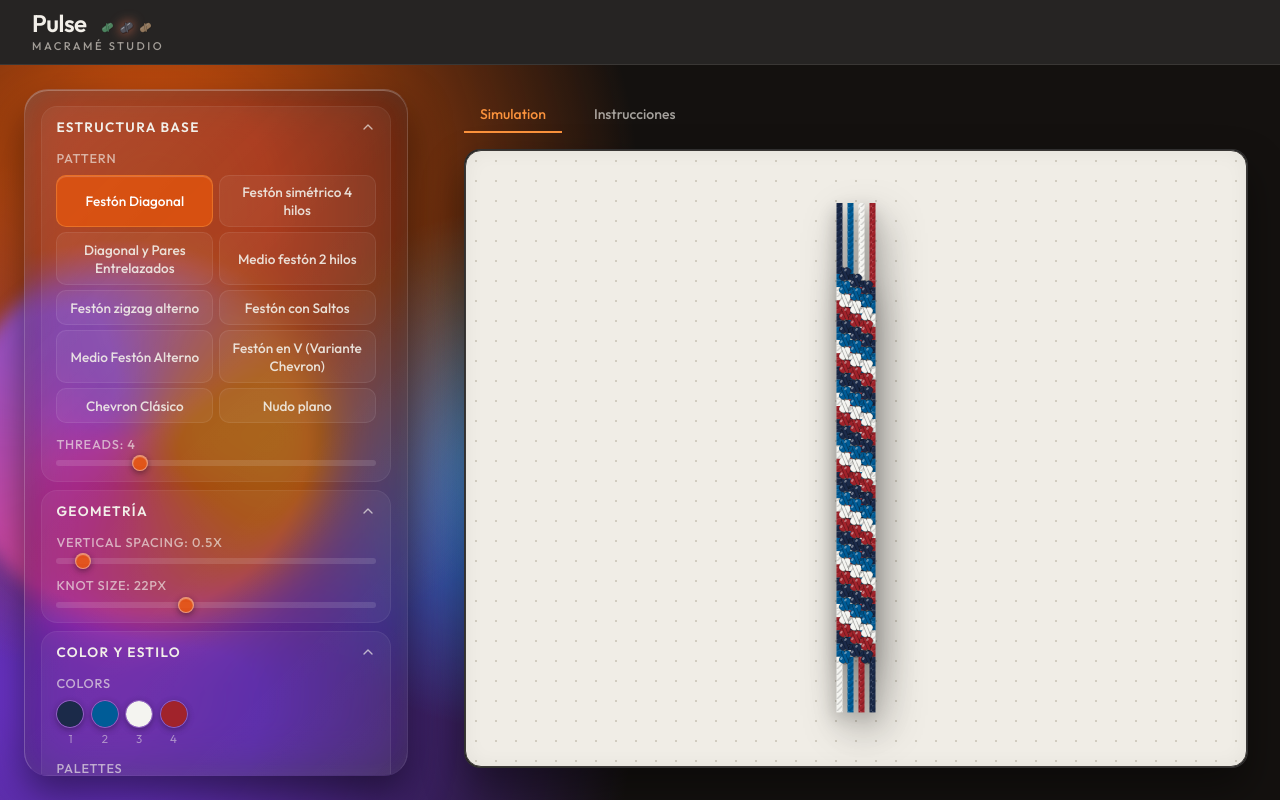
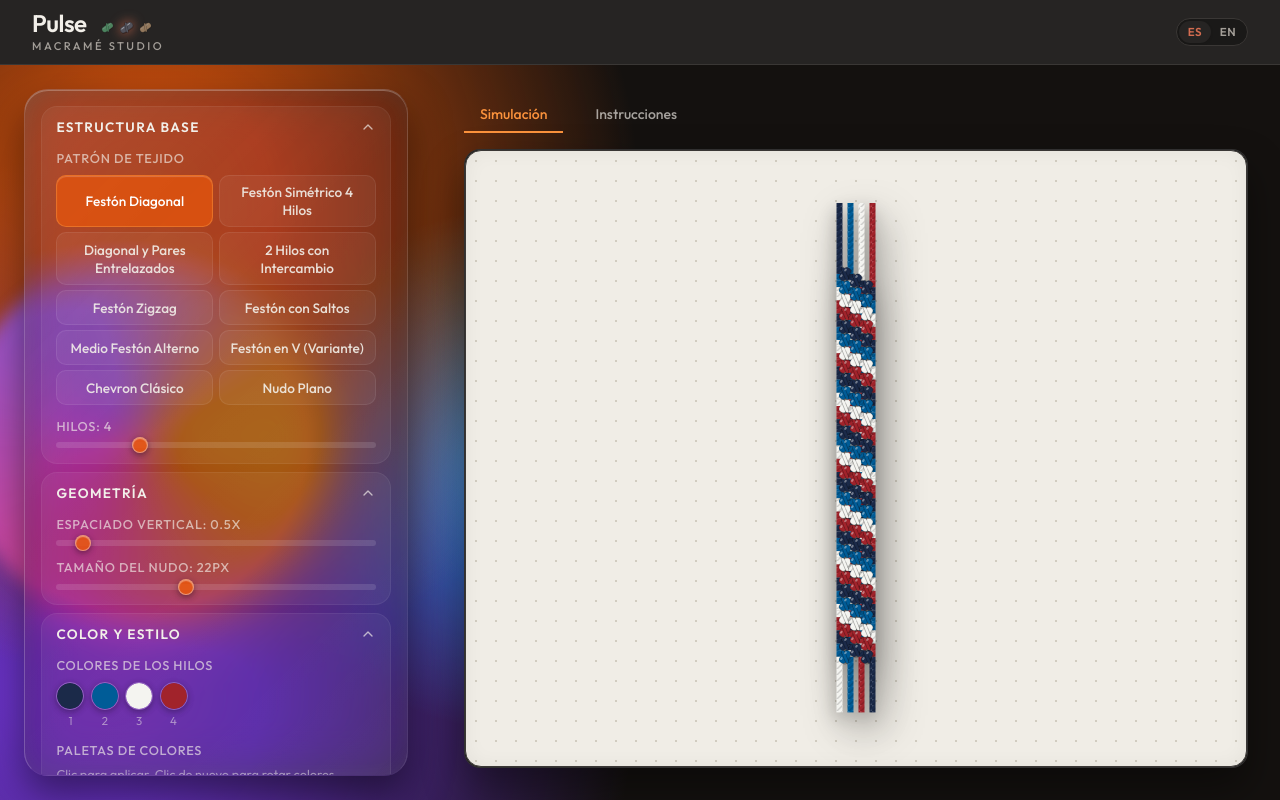
Before and after one commit to alheksysx7/Pulse, a React (Vite) app: page / in a window 1280 px wide. Built offline with nearby package versions, Linux system fonts and the light colour scheme.

Commit message:
feat: add core i18n support, layout components, and design store for Macramé Studio

```diff
--- a/src/components/Layout/Layout.module.css
+++ b/src/components/Layout/Layout.module.css
@@ -48,6 +48,43 @@
   display: flex;
   align-items: center;
   gap: 0;
+}
+
+.headerActions {
+  margin-left: auto;
+  display: flex;
+  align-items: center;
+  gap: 1rem;
+}
+
+.langSwitcher {
+  display: inline-flex;
+  align-items: center;
+  padding: 2px;
+  background: var(--color-bg);
+  border: 1px solid var(--color-border);
+  border-radius: var(--radius-full);
+}
+
+.langBtn {
+  padding: 0.2rem 0.55rem;
+  font-size: 0.72rem;
+  font-weight: 600;
+  letter-spacing: 0.05em;
+  color: var(--color-text-muted);
+  border-radius: var(--radius-full);
+  cursor: pointer;
+  transition: all 200ms ease;
+}
+
+.langBtn:hover {
+  color: var(--color-text);
+}
+
+.langBtnActive {
+  background: var(--color-surface);
+  color: var(--color-accent-terracotta);
+  box-shadow: 0 1px 3px rgba(0, 0, 0, 0.1);
 }
 
 .knotButton {
--- a/src/components/Layout/Layout.tsx
+++ b/src/components/Layout/Layout.tsx
@@ -1,6 +1,8 @@
 import { useState, Suspense, lazy } from 'react';
 import styles from './Layout.module.css';
 import { ThreadControls } from '../ThreadControls/ThreadControls';
+import { useDesignStore } from '../../store/useDesignStore';
+import { TRANSLATIONS } from '../../core/i18n';
 
 // Code split the views for performance
 const BraceletCanvas = lazy(() => import('../BraceletCanvas/BraceletCanvas').then(m => ({ default: m.BraceletCanvas })));
@@ -10,10 +12,10 @@ type Theme = 'light' | 'dark' | 'nature';
 
 // Each theme is represented by the same festoon knot (forward "F" knot, as in the simulation),
 // differing only in color.
-const THEMES: { id: Theme; label: string; color: string }[] = [
-  { id: 'nature', label: 'Ambiente naturaleza', color: '#4ade80' },
-  { id: 'dark', label: 'Ambiente oscuro', color: '#52525b' },
-  { id: 'light', label: 'Ambiente claro', color: '#fdba74' },
+const THEMES: { id: Theme; color: string; labelKey: 'themeNature' | 'themeDark' | 'themeLight' }[] = [
+  { id: 'nature', color: '#4ade80', labelKey: 'themeNature' },
+  { id: 'dark', color: '#52525b', labelKey: 'themeDark' },
+  { id: 'light', color: '#fdba74', labelKey: 'themeLight' },
 ];
 
 function FestoonKnot({ color }: { color: string }) {
@@ -40,10 +42,12 @@ const getInitialTheme = (): Theme => {
 export function Layout() {
   const [activeView, setActiveView] = useState<'simulation' | 'instructions'>('simulation');
   const [theme, setTheme] = useState<Theme>(getInitialTheme);
+  const { language, setLanguage } = useDesignStore();
+  const t = TRANSLATIONS[language];
 
-  const changeTheme = (t: Theme) => {
-    setTheme(t);
-    localStorage.setItem('pulse-theme', t);
+  const changeTheme = (tId: Theme) => {
+    setTheme(tId);
+    localStorage.setItem('pulse-theme', tId);
   };
 
   return (
@@ -51,25 +55,49 @@ export function Layout() {
       <header className={styles.header}>
         <div className={styles.brand}>
           <div className={styles.brandRow}>
-            <h1 className={styles.logo}>Pulse</h1>
-            <div className={styles.themeSwitcher} role="radiogroup" aria-label="Ambiente de fondo">
-              {THEMES.map(t => (
-                <button
-                  key={t.id}
-                  type="button"
-                  role="radio"
-                  aria-checked={theme === t.id}
-                  aria-label={t.label}
-                  title={t.label}
-                  className={`${styles.knotButton} ${theme === t.id ? styles.knotActive : ''}`}
-                  onClick={() => changeTheme(t.id)}
-                >
-                  <FestoonKnot color={t.color} />
-                </button>
-              ))}
+            <h1 className={styles.logo}>{t.appTitle}</h1>
+            <div className={styles.themeSwitcher} role="radiogroup" aria-label={t.themeAria}>
+              {THEMES.map(th => {
+                const label = t[th.labelKey];
+                return (
+                  <button
+                    key={th.id}
+                    type="button"
+                    role="radio"
+                    aria-checked={theme === th.id}
+                    aria-label={label}
+                    title={label}
+                    className={`${styles.knotButton} ${theme === th.id ? styles.knotActive : ''}`}
+                    onClick={() => changeTheme(th.id)}
+                  >
+                    <FestoonKnot color={th.color} />
+                  </button>
+                );
+              })}
             </div>
           </div>
-          <p className={styles.subtitle}>Macramé Studio</p>
+          <p className={styles.subtitle}>{t.appSubtitle}</p>
+        </div>
+
+        <div className={styles.headerActions}>
+          <div className={styles.langSwitcher} role="group" aria-label={t.languageAria}>
+            <button
+              type="button"
+              className={`${styles.langBtn} ${language === 'es' ? styles.langBtnActive : ''}`}
+              onClick={() => setLanguage('es')}
+              aria-pressed={language === 'es'}
+            >
+              ES
+            </button>
+            <button
+              type="button"
+              className={`${styles.langBtn} ${language === 'en' ? styles.langBtnActive : ''}`}
+              onClick={() => setLanguage('en')}
+              aria-pressed={language === 'en'}
+            >
+              EN
+            </button>
+          </div>
         </div>
       </header>
 
@@ -86,18 +114,18 @@ export function Layout() {
               className={`${styles.tab} ${activeView === 'simulation' ? styles.activeTab : ''}`}
               onClick={() => setActiveView('simulation')}
             >
-              Simulation
+              {t.tabSimulation}
             </button>
             <button
               className={`${styles.tab} ${activeView === 'instructions' ? styles.activeTab : ''}`}
               onClick={() => setActiveView('instructions')}
             >
-              Instrucciones
+              {t.tabInstructions}
             </button>
           </div>
 
           <div className={styles.viewContent}>
-            <Suspense fallback={<div className={styles.loading}>Loading view...</div>}>
+            <Suspense fallback={<div className={styles.loading}>{t.loadingView}</div>}>
               {activeView === 'simulation' && <BraceletCanvas />}
               {activeView === 'instructions' && <Instructions />}
             </Suspense>
--- a/src/components/PatternPicker/PatternPicker.tsx
+++ b/src/components/PatternPicker/PatternPicker.tsx
@@ -1,23 +1,28 @@
 import { PATTERN_LIST } from '../../core/patterns';
 import { useDesignStore } from '../../store/useDesignStore';
+import { TRANSLATIONS } from '../../core/i18n';
 import styles from './PatternPicker.module.css';
 
 export function PatternPicker() {
-  const { patternId, setPatternId } = useDesignStore();
+  const { patternId, setPatternId, language } = useDesignStore();
+  const t = TRANSLATIONS[language];
 
   return (
     <div className={styles.container}>
-      <h3 className={styles.title}>Pattern</h3>
+      <h3 className={styles.title}>{t.patternLabel}</h3>
       <div className={styles.grid}>
-        {PATTERN_LIST.map((pattern) => (
+        {PATTERN_LIST.map((pattern) => {
+          const displayName = t.patterns[pattern.id] || pattern.name;
+          return (
             <button
               key={pattern.id}
               className={`${styles.button} ${patternId === pattern.id ? styles.active : ''}`}
               onClick={() => setPatternId(pattern.id)}
             >
-            {pattern.name}
+              {displayName}
             </button>
-        ))}
+          );
+        })}
       </div>
     </div>
   );
--- a/src/components/ThreadControls/ThreadControls.tsx
+++ b/src/components/ThreadControls/ThreadControls.tsx
@@ -5,6 +5,7 @@ import { PREDEFINED_PALETTES } from '../../core/palettes';
 import styles from './ThreadControls.module.css';
 import { PATTERNS } from '../../core/patterns';
 import { PatternPicker } from '../PatternPicker/PatternPicker';
+import { TRANSLATIONS } from '../../core/i18n';
 
 function Accordion({ title, defaultOpen = true, children }: { title: string; defaultOpen?: boolean; children: ReactNode }) {
   const [open, setOpen] = useState(defaultOpen);
@@ -37,23 +38,25 @@ export function ThreadControls() {
     beadType, setBeadType,
     knotSize, setKnotSize,
     setAllColors,
-    activePaletteName
+    activePaletteName,
+    language
   } = useDesignStore();
 
+  const t = TRANSLATIONS[language];
   const pattern = PATTERNS[patternId];
   const isThreadCountFixed = pattern.maxThreads !== undefined && pattern.minThreads >= pattern.maxThreads;
 
   return (
     <div className={styles.container}>
-      <Accordion title="Estructura Base">
+      <Accordion title={t.sectionBaseStructure}>
         <PatternPicker />
         <div className={styles.field}>
           <div className={styles.headerWithBadge}>
-            <h3 className={styles.title}>Threads: {threadsCount}</h3>
+            <h3 className={styles.title}>{t.threadsLabel}: {threadsCount}</h3>
             {isThreadCountFixed && (
-              <span className={styles.fixedBadge} title="Este patrón tiene un número fijo de hilos">
+              <span className={styles.fixedBadge} title={t.fixedBadgeTitle}>
                 <Lock size={12} className={styles.lockIcon} />
-                Fijo
+                {t.fixedBadge}
               </span>
             )}
           </div>
@@ -69,15 +72,15 @@ export function ThreadControls() {
           />
           {isThreadCountFixed && (
             <p className={styles.fixedHint}>
-              Este patrón requiere exactamente {pattern.minThreads} hilos para su estructura.
+              {t.fixedHint(pattern.minThreads)}
             </p>
           )}
         </div>
       </Accordion>
 
-      <Accordion title="Geometría">
+      <Accordion title={t.sectionGeometry}>
         <div className={styles.field}>
-          <h3 className={styles.title}>Vertical Spacing: {verticalSpacing.toFixed(1)}x</h3>
+          <h3 className={styles.title}>{t.verticalSpacingLabel}: {verticalSpacing.toFixed(1)}x</h3>
           <input
             type="range"
             min={pattern.minVerticalSpacing ?? 0.6}
@@ -90,7 +93,7 @@ export function ThreadControls() {
         </div>
 
         <div className={styles.field}>
-          <h3 className={styles.title}>Knot Size: {knotSize}px</h3>
+          <h3 className={styles.title}>{t.knotSizeLabel}: {knotSize}px</h3>
           <input
             type="range"
             min={10}
@@ -105,7 +108,7 @@ export function ThreadControls() {
         {patternId === 'jumping-festoon' && (
           <div className={styles.field}>
             <div className={styles.toggleRow}>
-              <span className={styles.toggleLabel} id="beads-label">Agregar Balines (Abalorios)</span>
+              <span className={styles.toggleLabel} id="beads-label">{t.addBeadsLabel}</span>
               <button
                 type="button"
                 role="switch"
@@ -123,32 +126,32 @@ export function ThreadControls() {
                 onChange={(e) => setBeadType(e.target.value as any)}
                 className={styles.select}
               >
-                <option value="gold">Dorado</option>
-                <option value="silver">Plateado</option>
-                <option value="wood">Madera</option>
+                <option value="gold">{t.beadGold}</option>
+                <option value="silver">{t.beadSilver}</option>
+                <option value="wood">{t.beadWood}</option>
               </select>
             )}
           </div>
         )}
       </Accordion>
 
-      <Accordion title="Color y Estilo">
+      <Accordion title={t.sectionColorStyle}>
         <div className={styles.field}>
-          <h3 className={styles.title}>Colors</h3>
+          <h3 className={styles.title}>{t.colorsLabel}</h3>
           <div className={styles.colorRow}>
             {colors.map((color, index) => (
               <div
                 key={index}
                 className={styles.colorItem}
                 onDoubleClick={() => setAllColors(color)}
-                title="Doble clic para aplicar este color a todos los hilos"
+                title={t.colorItemTooltip}
               >
                 <input
                   type="color"
                   value={color}
                   onChange={(e) => setColor(index, e.target.value)}
                   className={styles.colorInput}
-                  aria-label={`Color del hilo ${index + 1}`}
+                  aria-label={t.colorInputAria(index + 1)}
                 />
                 <span className={styles.colorLabel}>{index + 1}</span>
               </div>
@@ -157,24 +160,25 @@ export function ThreadControls() {
         </div>
 
         <div className={styles.field}>
-          <h3 className={styles.title}>Palettes</h3>
-          <p className={styles.subtitle}>Click para aplicar. Click otra vez para rotar colores.</p>
+          <h3 className={styles.title}>{t.palettesLabel}</h3>
+          <p className={styles.subtitle}>{t.palettesSubtitle}</p>
           <div className={styles.paletteGrid}>
             {PREDEFINED_PALETTES.map((palette) => {
               const isActive = activePaletteName === palette.name;
+              const paletteDisplayName = t.palettes[palette.name] || palette.name;
               return (
                 <button
                   key={palette.name}
                   className={`${styles.paletteButton} ${isActive ? styles.paletteButtonActive : ''}`}
                   onClick={() => applyPalette(palette.name, palette.colors)}
-                  title={palette.name}
+                  title={paletteDisplayName}
                 >
                   <div className={styles.palettePreview}>
                     {palette.colors.map((c, i) => (
                       <div key={i} className={styles.paletteColor} style={{ backgroundColor: c }} />
                     ))}
                   </div>
-                  <span className={styles.paletteName}>{palette.name}</span>
+                  <span className={styles.paletteName}>{paletteDisplayName}</span>
                 </button>
               );
             })}
--- /dev/null
+++ b/src/core/i18n.ts
@@ -0,0 +1,146 @@
+export type Language = 'es' | 'en';
+
+export const TRANSLATIONS = {
+  es: {
+    // Header & Brand
+    appTitle: 'Pulse',
+    appSubtitle: 'Macramé Studio',
+    themeLight: 'Ambiente claro',
+    themeDark: 'Ambiente oscuro',
+    themeNature: 'Ambiente naturaleza',
+    themeAria: 'Ambiente de fondo',
+    languageAria: 'Seleccionar idioma',
+
+    // View tabs
+    tabSimulation: 'Simulación',
+    tabInstructions: 'Instrucciones',
+    loadingView: 'Cargando vista...',
+
+    // Sidebar Accordions
+    sectionBaseStructure: 'Estructura Base',
+    sectionGeometry: 'Geometría',
+    sectionColorStyle: 'Color y Estilo',
+
+    // Base structure controls
+    patternLabel: 'Patrón de tejido',
+    threadsLabel: 'Hilos',
+    fixedBadge: 'Fijo',
+    fixedBadgeTitle: 'Este patrón tiene un número fijo de hilos',
+    fixedHint: (min: number) => `Este patrón requiere exactamente ${min} hilos para su estructura.`,
+
+    // Geometry controls
+    verticalSpacingLabel: 'Espaciado Vertical',
+    knotSizeLabel: 'Tamaño del Nudo',
+    addBeadsLabel: 'Agregar Balines (Abalorios)',
+    beadGold: 'Dorado',
+    beadSilver: 'Plateado',
+    beadWood: 'Madera',
+
+    // Color & Style controls
+    colorsLabel: 'Colores de los Hilos',
+    colorItemTooltip: 'Doble clic para aplicar este color a todos los hilos',
+    colorInputAria: (n: number) => `Color del hilo ${n}`,
+    palettesLabel: 'Paletas de Colores',
+    palettesSubtitle: 'Clic para aplicar. Clic de nuevo para rotar colores.',
+
+    // Pattern names (translated if needed)
+    patterns: {
+      'diagonal-festoon': 'Festón Diagonal',
+      'feston-simetrico-4': 'Festón Simétrico 4 Hilos',
+      'diagonal-pairs-6': 'Diagonal y Pares Entrelazados',
+      'alternating-2-thread': '2 Hilos con Intercambio',
+      'zigzag-festoon': 'Festón Zigzag',
+      'jumping-festoon': 'Festón con Saltos',
+      'alternating-half-hitch': 'Medio Festón Alterno',
+      'v-festoon-chevron': 'Festón en V (Variante)',
+      'chevron': 'Chevron Clásico',
+      'square': 'Nudo Plano'
+    } as Record<string, string>,
+
+    // Palettes names (Spanish native)
+    palettes: {
+      'Clásica Marinera': 'Clásica Marinera',
+      'Mocha Mousse': 'Mocha Mousse',
+      'Terracota y Salvia': 'Terracota y Salvia',
+      'Costa Mediterránea': 'Costa Mediterránea',
+      'Lavanda y Uva': 'Lavanda y Uva',
+      'Cobalto Moderno': 'Cobalto Moderno',
+      'Matcha': 'Matcha',
+      'Bosque Profundo': 'Bosque Profundo',
+      'Cereza Burdeos': 'Cereza Burdeos',
+      'Sorbete Vivo': 'Sorbete Vivo',
+      'Atardecer Cálido': 'Atardecer Cálido'
+    } as Record<string, string>
+  },
+  en: {
+    // Header & Brand
+    appTitle: 'Pulse',
+    appSubtitle: 'Macramé Studio',
+    themeLight: 'Light theme',
+    themeDark: 'Dark theme',
+    themeNature: 'Nature theme',
+    themeAria: 'Background theme',
+    languageAria: 'Select language',
+
+    // View tabs
+    tabSimulation: 'Simulation',
+    tabInstructions: 'Instructions',
+    loadingView: 'Loading view...',
+
+    // Sidebar Accordions
+    sectionBaseStructure: 'Base Structure',
+    sectionGeometry: 'Geometry',
+    sectionColorStyle: 'Color & Style',
+
+    // Base structure controls
+    patternLabel: 'Weave Pattern',
+    threadsLabel: 'Threads',
+    fixedBadge: 'Fixed',
+    fixedBadgeTitle: 'This pattern requires a fixed number of threads',
+    fixedHint: (min: number) => `This pattern requires exactly ${min} threads for its structure.`,
+
+    // Geometry controls
+    verticalSpacingLabel: 'Vertical Spacing',
+    knotSizeLabel: 'Knot Size',
+    addBeadsLabel: 'Add Beads',
+    beadGold: 'Gold',
+    beadSilver: 'Silver',
+    beadWood: 'Wood',
+
+    // Color & Style controls
+    colorsLabel: 'Thread Colors',
+    colorItemTooltip: 'Double-click to apply this color to all threads',
+    colorInputAria: (n: number) => `Thread color ${n}`,
+    palettesLabel: 'Color Palettes',
+    palettesSubtitle: 'Click to apply. Click again to cycle colors.',
+
+    // Pattern names (English)
+    patterns: {
+      'diagonal-festoon': 'Diagonal Festoon',
+      'feston-simetrico-4': '4-Thread Symmetric Festoon',
+      'diagonal-pairs-6': 'Diagonal & Interlocked Pairs',
+      'alternating-2-thread': '2-Thread Alternating',
+      'zigzag-festoon': 'Zigzag Festoon',
+      'jumping-festoon': 'Skipping Festoon',
+      'alternating-half-hitch': 'Alternating Half-Hitch',
+      'v-festoon-chevron': 'V-Festoon Chevron',
+      'chevron': 'Classic Chevron',
+      'square': 'Square Knot'
+    } as Record<string, string>,
+
+    // Palettes names (English translated)
+    palettes: {
+      'Clásica Marinera': 'Classic Sailor',
+      'Mocha Mousse': 'Mocha Mousse',
+      'Terracota y Salvia': 'Terracotta & Sage',
+      'Costa Mediterránea': 'Mediterranean Coast',
+      'Lavanda y Uva': 'Lavender & Grape',
+      'Cobalto Moderno': 'Modern Cobalt',
+      'Matcha': 'Matcha',
+      'Bosque Profundo': 'Deep Forest',
+      'Cereza Burdeos': 'Bordeaux Cherry',
+      'Sorbete Vivo': 'Vibrant Sorbet',
+      'Atardecer Cálido': 'Warm Sunset'
+    } as Record<string, string>
+  }
+};
--- a/src/store/useDesignStore.ts
+++ b/src/store/useDesignStore.ts
@@ -12,6 +12,7 @@ export interface DesignState {
   showBeads: boolean;
   beadType: 'gold' | 'silver' | 'wood';
   knotSize: number;
+  language: 'es' | 'en';
 
   setPatternId: (id: string) => void;
   setThreadsCount: (count: number) => void;
@@ -22,6 +23,7 @@ export interface DesignState {
   setShowBeads: (show: boolean) => void;
   setBeadType: (type: 'gold' | 'silver' | 'wood') => void;
   setKnotSize: (size: number) => void;
+  setLanguage: (lang: 'es' | 'en') => void;
 }
 
 const defaultPatternId = 'diagonal-festoon';
@@ -43,6 +45,12 @@ export const useDesignStore = create<DesignState>((set) => ({
   showBeads: false,
   beadType: 'gold' as 'gold' | 'silver' | 'wood',
   knotSize: PATTERNS[defaultPatternId].defaultKnotSize ?? 24,
+  language: (localStorage.getItem('pulse-lang') === 'en' ? 'en' : 'es') as 'es' | 'en',
+
+  setLanguage: (lang) => {
+    localStorage.setItem('pulse-lang', lang);
+    set({ language: lang });
+  },
 
   setPatternId: (id) => set((state) => {
     const pattern = PATTERNS[id];
```
Lines whose indentation alone changed are shown as unchanged.
